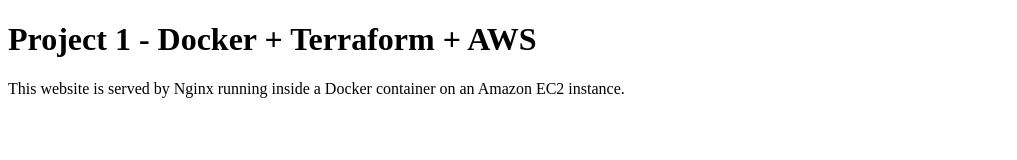
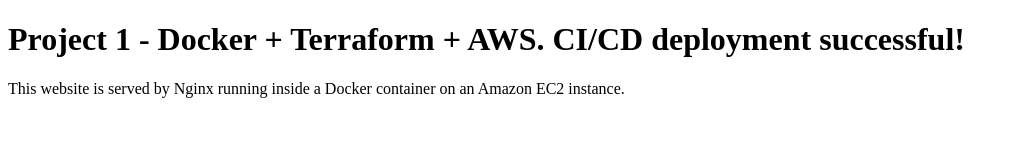
Before and after one commit to xiongdominie/clearpointtraining-web-platform, a plain HTML site: page docker/app/index.html in a window 1280 px wide. Shown: the whole page, without its empty margins (0-1017 px from the left). Drawn offline with Linux system fonts and the light colour scheme.

Commit message:
New update for index.html for testing

```diff
--- a/docker/app/index.html
+++ b/docker/app/index.html
@@ -6,7 +6,7 @@
     <title>Project 1</title>
 </head>
 <body>
-    <h1>Project 1 - Docker + Terraform + AWS</h1>
+    <h1>Project 1 - Docker + Terraform + AWS. CI/CD deployment successful!</h1>
     <p>This website is served by Nginx running inside a Docker container on an Amazon EC2 instance.</p>
 </body>
 </html>
```
